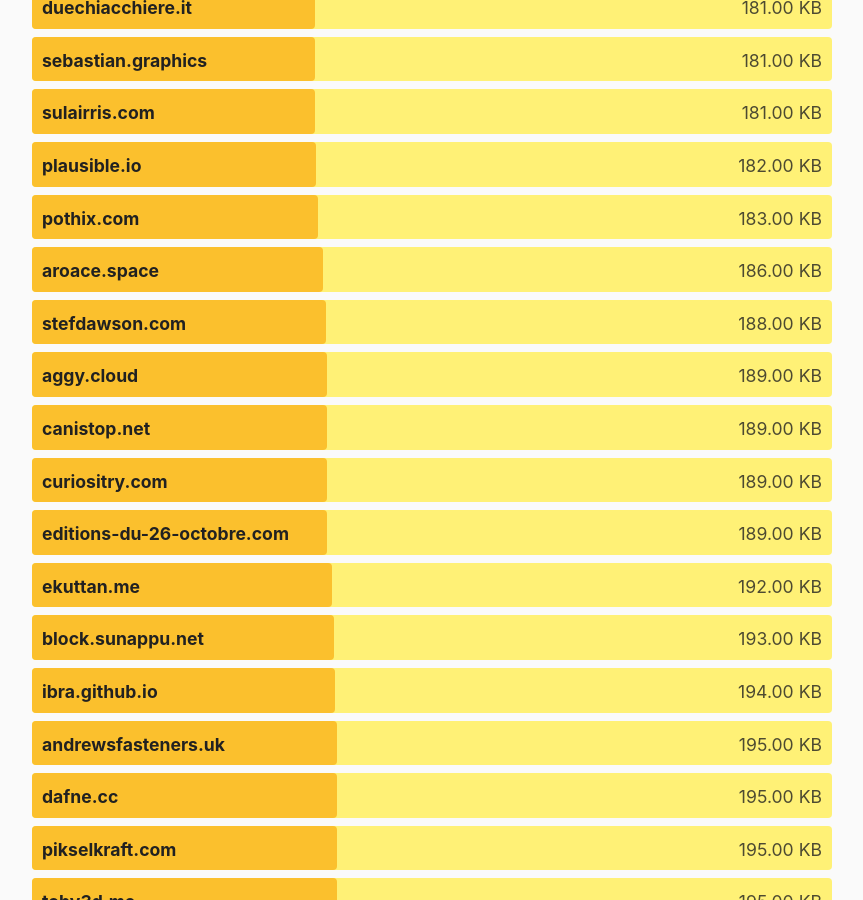
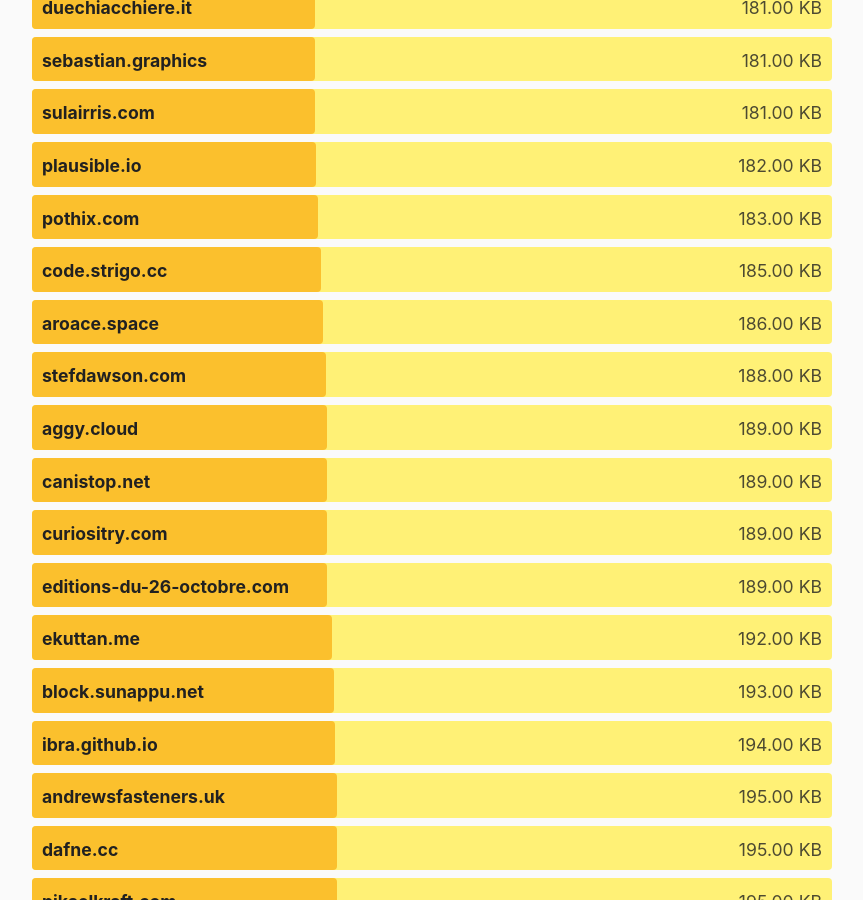
Before and after one commit to kevquirk/512kb.club, a Jekyll site: the page built from index.md, in a window 1280 px wide and 900 px high, scrolled down 25207 px. Shown: the whole window, without its empty margins (208-1071 px from the left). Built offline with Jekyll 4.4.1, drawn with Linux system fonts in a browser that asks for light colours.

Commit message:
Update sites.yml with code.strigo.cc

```diff
--- a/_data/sites.yml
+++ b/_data/sites.yml
@@ -667,6 +667,11 @@
   url: https://cmdln.org
   size: 434
   last_checked: 2022-05-15
+
+- domain: code.strigo.cc
+  url: https://code.strigo.cc/
+  size: 185
+  last_checked: 2023-06-12
 
 - domain: codetheweb.blog
   url: https://codetheweb.blog/
```
